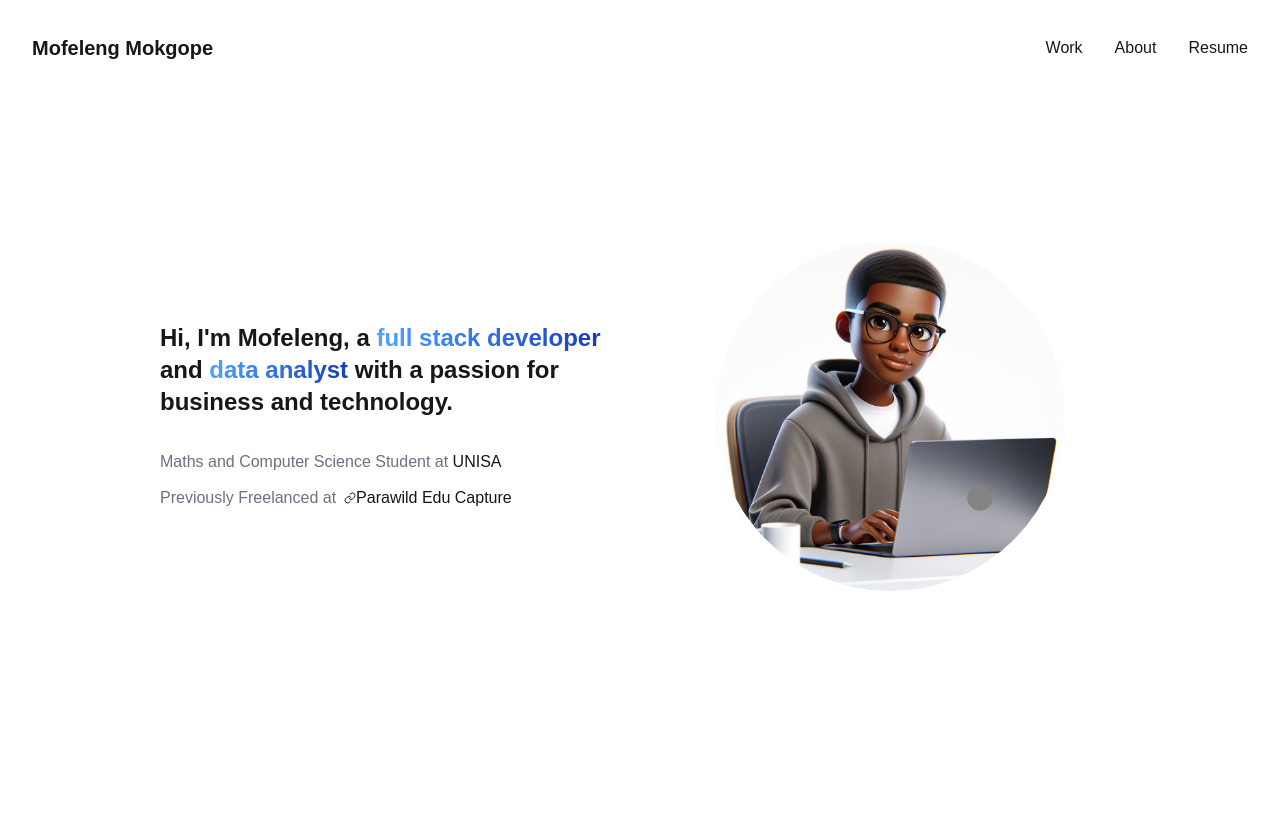
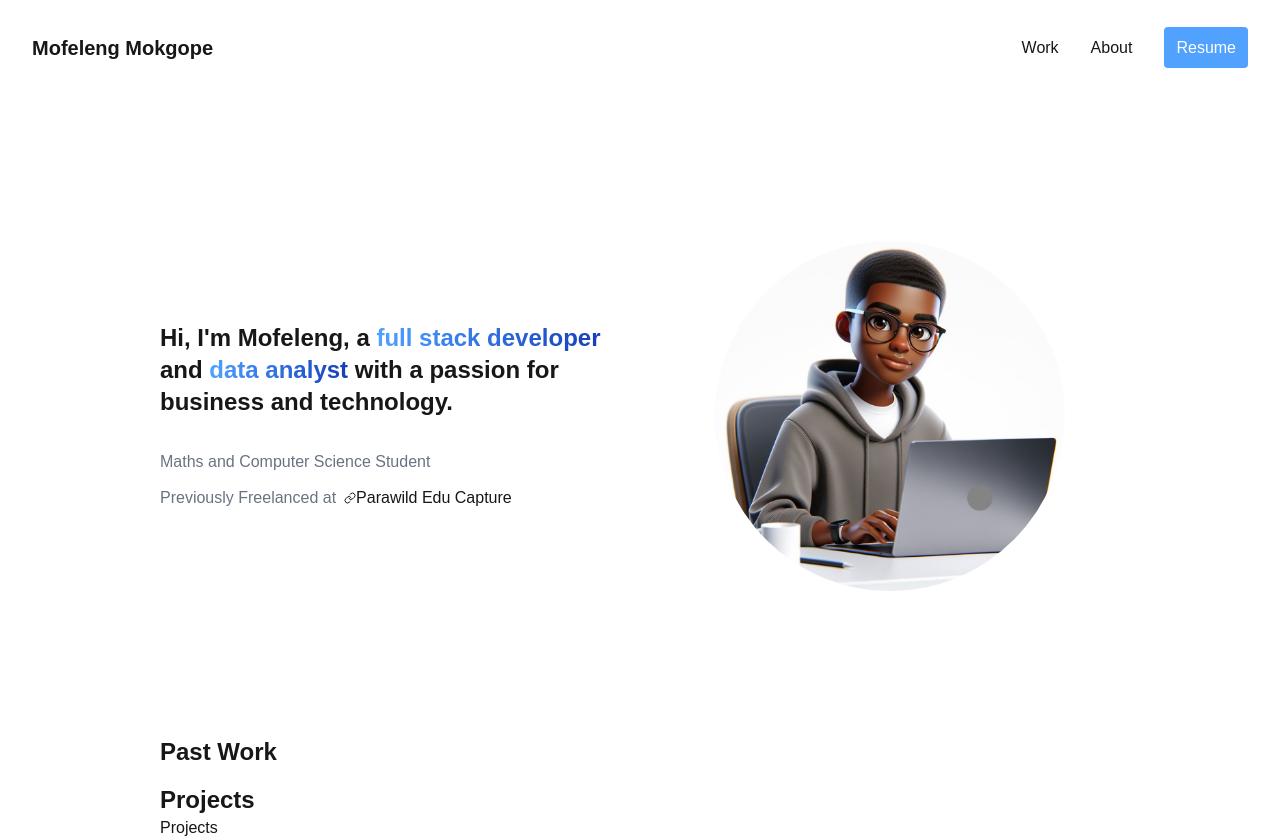
Before and after one commit to Mofeleng/portfolio-website, a Next.js app: page / in a window 1280 px wide. Before the commit the page ends 800 px from the top, so only its background shows below. Built offline with nearby package versions, Linux system fonts and the light colour scheme.

Commit message:
Init gql

```diff
--- a/package.json
+++ b/package.json
@@ -9,6 +9,8 @@
     "lint": "next lint"
   },
   "dependencies": {
+    "graphql": "^16.10.0",
+    "graphql-request": "^7.1.2",
     "lucide-react": "^0.503.0",
     "next": "15.3.1",
     "react": "^19.0.0",
--- a/src/app/page.tsx
+++ b/src/app/page.tsx
@@ -2,10 +2,13 @@ import ColoredText from "@/components/colored-text";
 import { LinkIcon } from "lucide-react";
 import Image from "next/image";
 import Link from "next/link";
+import Projects from "./projects";
+import PastWork from "./past-work";
 
 export default function Home() {
   return (
-    <main className="flex flex-col items-center justify-center min-h-[80vh]">
+    <main>
+      <section className="flex flex-col items-center justify-center min-h-[80vh]">
           <div className="max-w-5xl w-full px-8">
               <div className="grid md:grid-cols-2 gap-10">
                 <div className="space-y-8 flex flex-col justify-center">
@@ -13,13 +16,13 @@ export default function Home() {
                     a <ColoredText>full stack developer</ColoredText> and <ColoredText>data analyst</ColoredText> with a passion for business and technology.</h2>
                   <ul className="space-y-3">
                       <li>
-                      <span className="text-gray-500">Maths and Computer Science Student at</span> UNISA
+                        <span className="text-gray-500">Maths and Computer Science Student</span>
                       </li>
                       <li className="flex flex-row gap-2 items-center">
                         <span className="text-gray-500">Previously Freelanced at </span>
                         <Link href='https://parawild.netlify.app'
                               target="blank"
-                            className="flex flex-row items-center"
+                              className="flex flex-row items-center hover:underline"
                         >
                           <LinkIcon width={12} height={12}/>
                           Parawild Edu Capture
@@ -39,6 +42,16 @@ export default function Home() {
                 </div>
               </div>
           </div>
+      </section>
+
+      <section id="projects">
+        <div className="max-w-5xl w-full px-8 mx-auto">
+          <h2 className="text-2xl font-semibold">Past Work</h2>
+          <PastWork />
+          <h2 className="text-2xl font-semibold">Projects</h2>
+          <Projects />
+        </div>
+      </section>
     </main>
   );
 }
--- /dev/null
+++ b/src/app/past-work.tsx
@@ -0,0 +1,19 @@
+import React from 'react'
+import { base_client } from '@/lib/graphql/init'
+
+export default function PastWork() {
+
+  return (
+    <div className="grid md:grid-cols-2 gap-10">
+      <div className="flex flex-col gap-4">
+            <div className="">
+
+            </div>
+            <div className=''>
+
+            </div>
+      </div>
+
+    </div>
+  )
+}
--- /dev/null
+++ b/src/app/projects.tsx
@@ -0,0 +1,7 @@
+import React from 'react'
+
+export default function Projects() {
+  return (
+    <div>Projects</div>
+  )
+}
--- a/src/components/navbar.tsx
+++ b/src/components/navbar.tsx
@@ -7,9 +7,9 @@ export default function Navbar() {
             <div className="flex justify-between items-center h-24">
                 <div className="text-xl font-semibold">Mofeleng Mokgope</div>
                 <ul className="flex space-x-8">
-                    <li><a href="/" className="font-light">Work</a></li>
-                    <li><a href="./#about" className="">About</a></li>
-                    <li><a href="#resume" className="">Resume</a></li>
+                    <li><a href="/" className="hover:font-bold">Work</a></li>
+                    <li><a href="./#about" className="hover:font-bold">About</a></li>
+                    <li><a href="#resume" className="hover:font-bold bg-blue-400 rounded-sm p-3 text-white">Resume</a></li>
                 </ul>
             </div>
         </div>
--- /dev/null
+++ b/src/lib/graphql/init.ts
@@ -0,0 +1,3 @@
+import { GraphQLClient } from "graphql-request";
+
+export const base_client = new GraphQLClient((process.env.GRAPHQL_API_URL as string));
```
Also changed, not shown: src/lib/graphql/past-work.ts (added), src/lib/graphql/projects.ts (added), 2 other files (tests, documents, lock files or other folders). Lines whose indentation alone changed are shown as unchanged.
